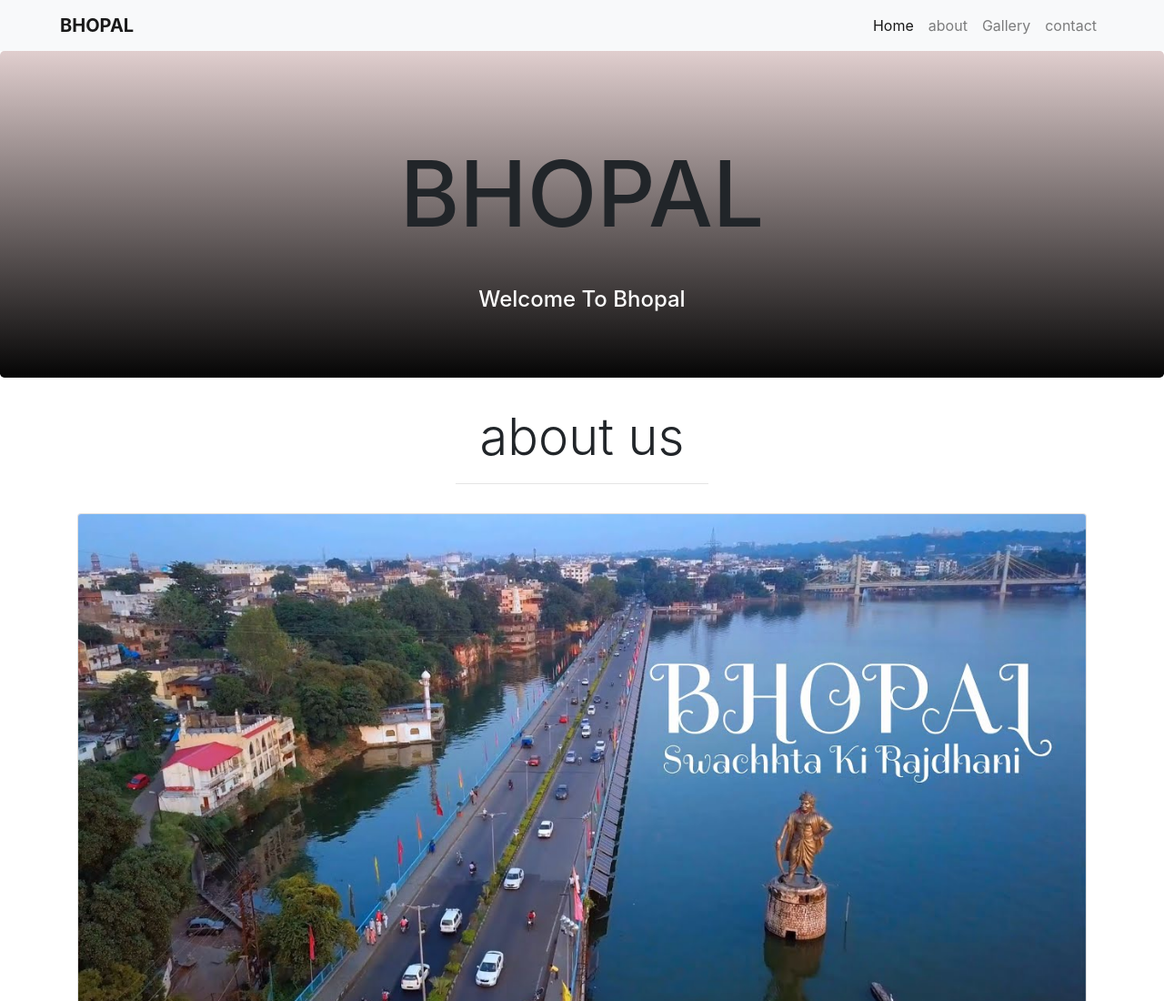
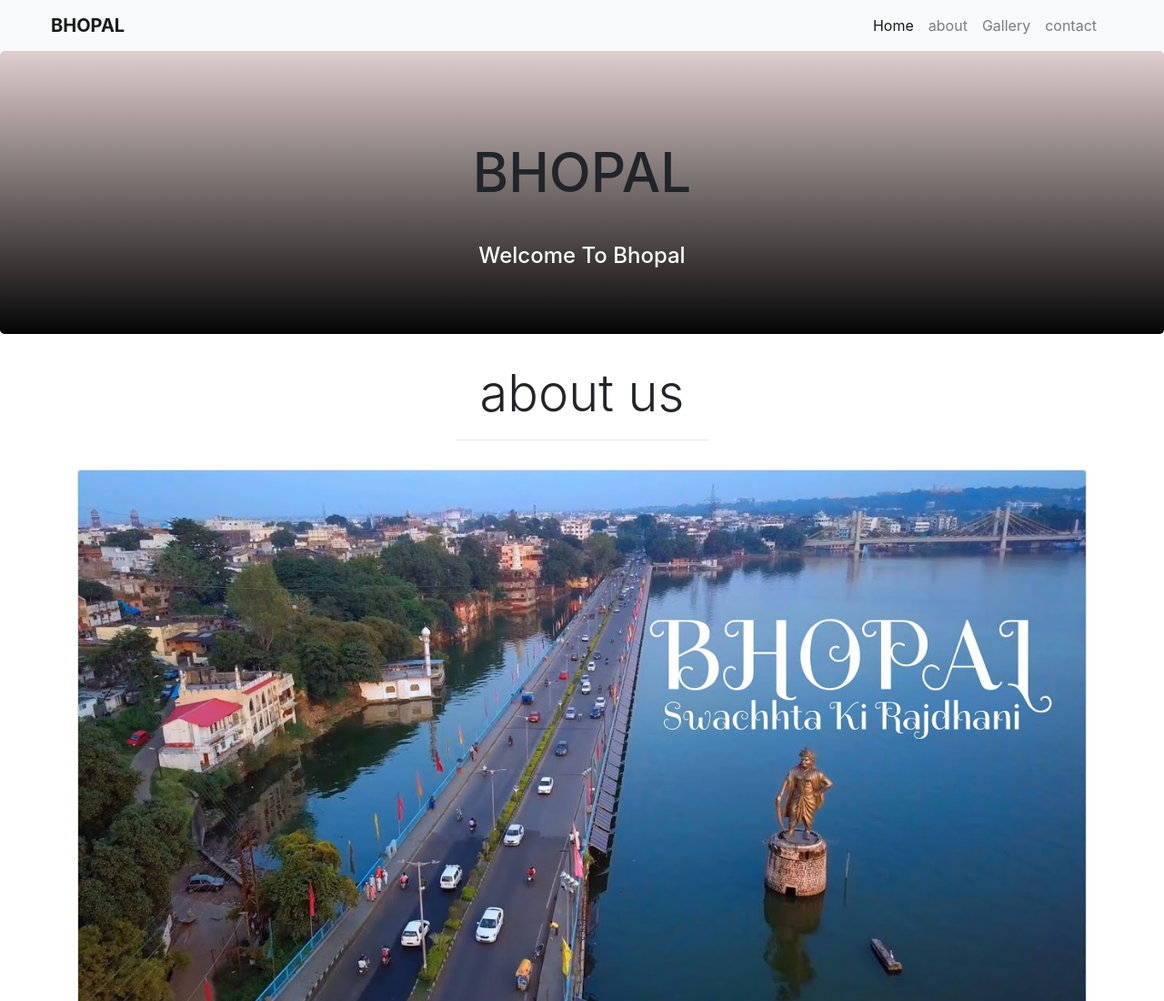
Before and after one commit to tiwarivlog/bhopal_blogs, a plain HTML site: page about.html in a window 1280 px wide. Shown: the top 1100 px of the page at 91% size. Drawn offline with nearby package versions, Linux system fonts and the light colour scheme.

Commit message:
Update about.html

```diff
--- a/about.html
+++ b/about.html
@@ -15,7 +15,7 @@
   <!-- navbar  -->
   <nav class="navbar navbar-expand-lg navbar-light bg-light">
 
-    <a class="navbar-brand font-weight-bolder" href="#"  style="margin-left: 50px;">BHOPAL</a>
+    <a class="navbar-brand font-weight-bolder" href="index.html"  style="margin-left: 40px;">BHOPAL</a>
 
     <button class="navbar-toggler" type="button" data-toggle="collapse" data-target="#navbarSupportedContent" aria-controls="navbarSupportedContent" aria-expanded="false" aria-label="Toggle navigation">
       <span class="navbar-toggler-icon"></span>
@@ -49,7 +49,7 @@
   <header >
    <div class="jumbotron"  >
      <div class="container">
-       <h1 class="text-center"  style="font-size:100PX; padding: 3%;"> BHOPAL</h1>
+       <h1 class="text-center"  style="font-size:60PX; padding: 3%;"> BHOPAL</h1>
        <h4 class="text-center text-white" >Welcome To Bhopal</h4>
      </div>
    </div>
```
